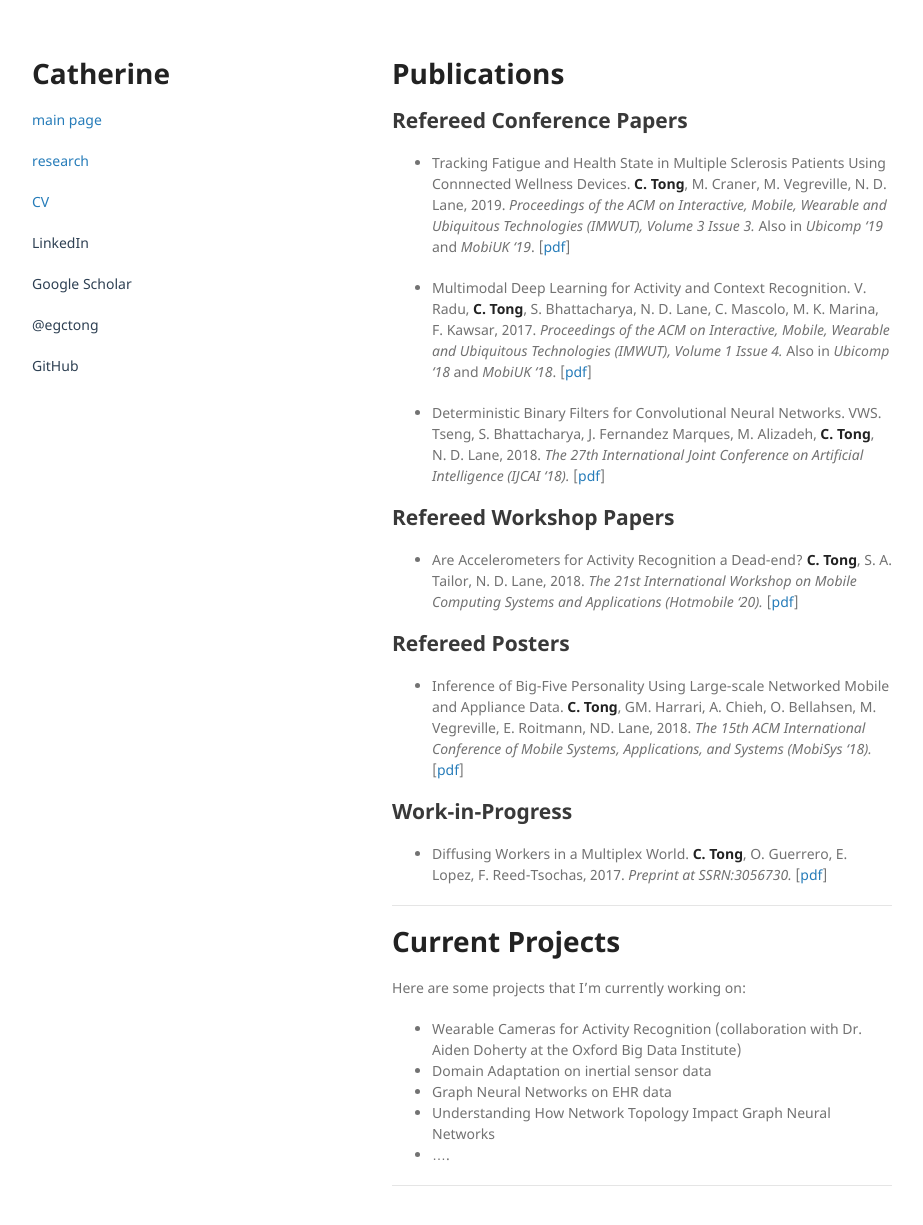
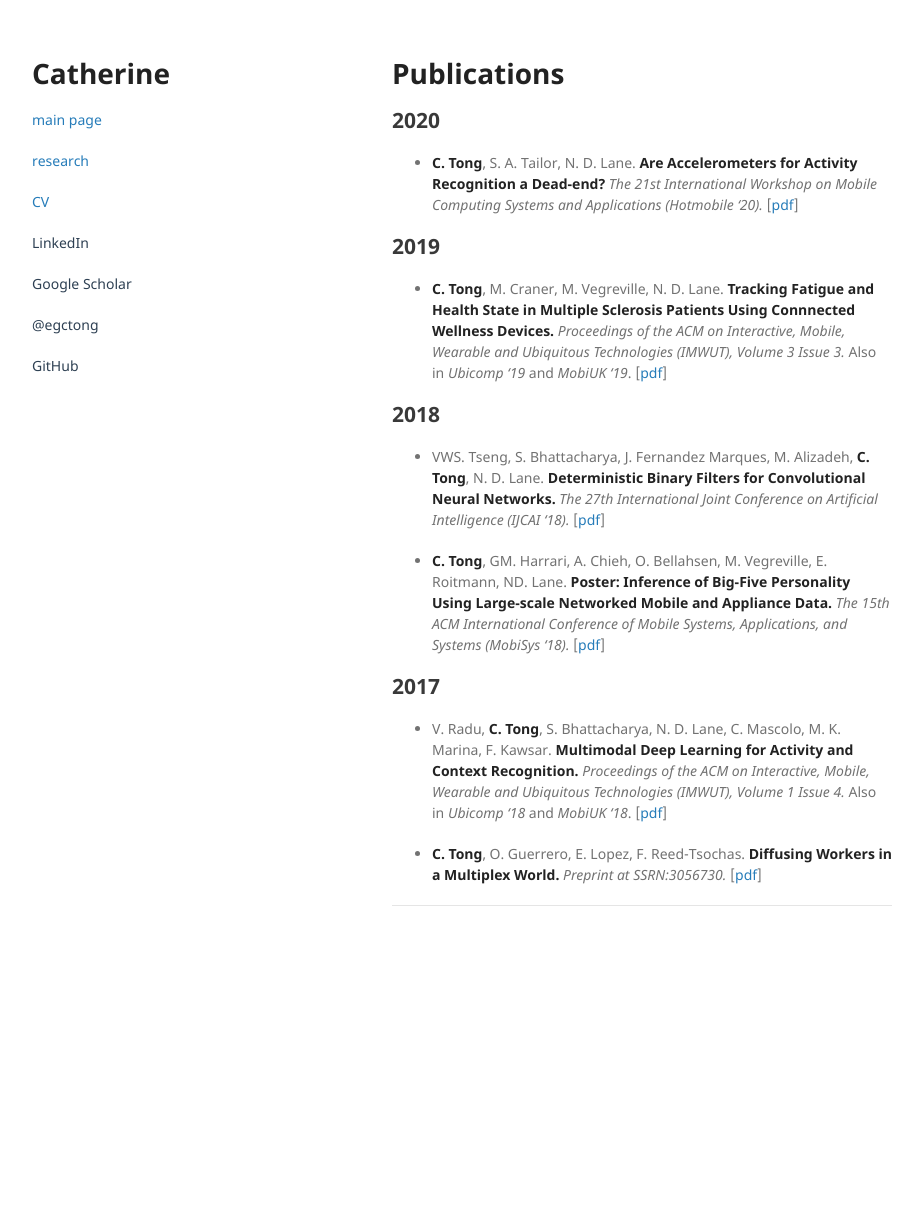
Before and after one commit to egctong/egctong.github.io, a Jekyll site: the page built from research/research_index.md, in a window 1280 px wide and 1256 px high. Shown: the top 1225 px of the window, without its empty margins (178-1101 px from the left). Built offline with Jekyll 4.4.1, drawn with Linux system fonts in a browser that asks for light colours; our own code applies the rules of GitHub Pages for plain Markdown files.

Commit message:
updated pubs

```diff
--- a/research/research_index.md
+++ b/research/research_index.md
@@ -4,37 +4,34 @@ layout: default
 
 # [](#nn)Publications
 
+## [](#nn) 2020
 
-## [](#nn) Refereed Conference Papers
+* __C. Tong__, S. A. Tailor, N. D. Lane. __Are Accelerometers for Activity Recognition a Dead-end?__ *The 21st International Workshop on Mobile Computing Systems and Applications (Hotmobile '20).* [[pdf](https://arxiv.org/pdf/2001.08111.pdf)]
 
-* Tracking Fatigue and Health State in Multiple Sclerosis Patients Using Connnected Wellness Devices. __C. Tong__, M. Craner, M. Vegreville, N. D. Lane, 2019. *Proceedings of the ACM on Interactive, Mobile, Wearable and Ubiquitous Technologies (IMWUT), Volume 3 Issue 3.* Also in *Ubicomp '19* and *MobiUK '19*. [[pdf](https://dl.acm.org/doi/abs/10.1145/3351264)]
+## [](#nn) 2019
 
-* Multimodal Deep Learning for Activity and Context Recognition. V. Radu, __C. Tong__, S. Bhattacharya, N. D. Lane, C. Mascolo, M. K. Marina, F. Kawsar, 2017. *Proceedings of the ACM on Interactive, Mobile, Wearable and Ubiquitous Technologies (IMWUT), Volume 1 Issue 4.* Also in *Ubicomp '18* and *MobiUK '18*. [[pdf](https://dl.acm.org/citation.cfm?doid=3178157.3161174)]
+* __C. Tong__, M. Craner, M. Vegreville, N. D. Lane. __Tracking Fatigue and Health State in Multiple Sclerosis Patients Using Connnected Wellness Devices.__ *Proceedings of the ACM on Interactive, Mobile, Wearable and Ubiquitous Technologies (IMWUT), Volume 3 Issue 3.* Also in *Ubicomp '19* and *MobiUK '19*. [[pdf](https://dl.acm.org/doi/abs/10.1145/3351264)]
 
-* Deterministic Binary Filters for Convolutional Neural Networks. VWS. Tseng, S. Bhattacharya, J. Fernandez Marques, M. Alizadeh, __C. Tong__, N. D. Lane, 2018. *The 27th International Joint Conference on Artificial Intelligence (IJCAI '18).* [[pdf](https://www.ijcai.org/proceedings/2018/0380.pdf)]
+## [](#nn) 2018
+
+* VWS. Tseng, S. Bhattacharya, J. Fernandez Marques, M. Alizadeh, __C. Tong__, N. D. Lane. __Deterministic Binary Filters for Convolutional Neural Networks.__ *The 27th International Joint Conference on Artificial Intelligence (IJCAI '18).* [[pdf](https://www.ijcai.org/proceedings/2018/0380.pdf)]
+
+* __C. Tong__, GM. Harrari, A. Chieh, O. Bellahsen, M. Vegreville, E. Roitmann, ND. Lane. __Poster: Inference of Big-Five Personality Using Large-scale Networked Mobile
+and Appliance Data.__ *The 15th ACM International Conference of Mobile Systems, Applications, and Systems (MobiSys '18).* [[pdf](https://dl.acm.org/citation.cfm?id=3210823)]
 
 
-## [](#nn) Refereed Workshop Papers
+## [](#nn) 2017
 
-* Are Accelerometers for Activity Recognition a Dead-end? __C. Tong__, S. A. Tailor, N. D. Lane, 2018. *The 21st International Workshop on Mobile Computing Systems and Applications (Hotmobile '20).* [[pdf](https://arxiv.org/pdf/2001.08111.pdf)]
+* V. Radu, __C. Tong__, S. Bhattacharya, N. D. Lane, C. Mascolo, M. K. Marina, F. Kawsar. __Multimodal Deep Learning for Activity and Context Recognition.__ *Proceedings of the ACM on Interactive, Mobile, Wearable and Ubiquitous Technologies (IMWUT), Volume 1 Issue 4.* Also in *Ubicomp '18* and *MobiUK '18*. [[pdf](https://dl.acm.org/citation.cfm?doid=3178157.3161174)]
 
 
-## [](#nn) Refereed Posters
-
-
-* Inference of Big-Five Personality Using Large-scale Networked Mobile
-and Appliance Data. __C. Tong__, GM. Harrari, A. Chieh, O. Bellahsen, M. Vegreville, E. Roitmann, ND. Lane, 2018. *The 15th ACM International Conference of Mobile Systems, Applications, and Systems (MobiSys '18).* [[pdf](https://dl.acm.org/citation.cfm?id=3210823)]
-
-
-## [](#nn) Work-in-Progress
-
-* Diffusing Workers in a Multiplex World. __C. Tong__, O. Guerrero, E. Lopez, F. Reed-Tsochas, 2017. *Preprint at SSRN:3056730.*  [[pdf](https://papers.ssrn.com/sol3/papers.cfm?abstract_id=3056730)]
+* __C. Tong__, O. Guerrero, E. Lopez, F. Reed-Tsochas. __Diffusing Workers in a Multiplex World.__ *Preprint at SSRN:3056730.*  [[pdf](https://papers.ssrn.com/sol3/papers.cfm?abstract_id=3056730)]
 
 
 ***
 
 
-# [](#nn)Current Projects
+<!-- # [](#nn)Current Projects
 
 Here are some projects that I'm currently working on:
 * Wearable Cameras for Activity Recognition (collaboration with Dr. Aiden Doherty at the Oxford Big Data Institute)
@@ -44,3 +41,4 @@ Here are some projects that I'm currently working on:
 * ....
 
 ***
+ -->
```
Also changed, not shown: 2 other files.
